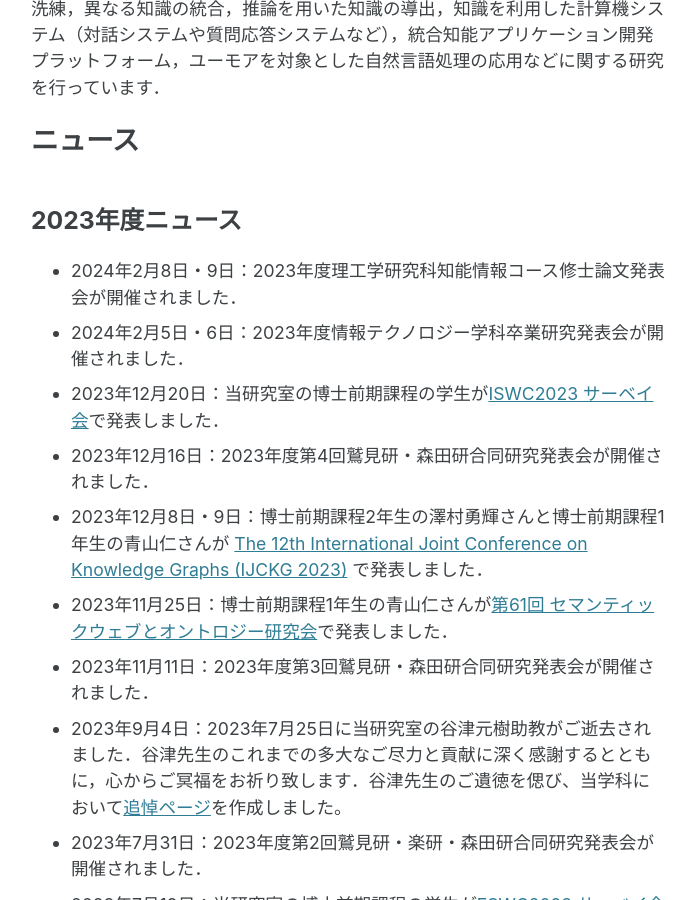
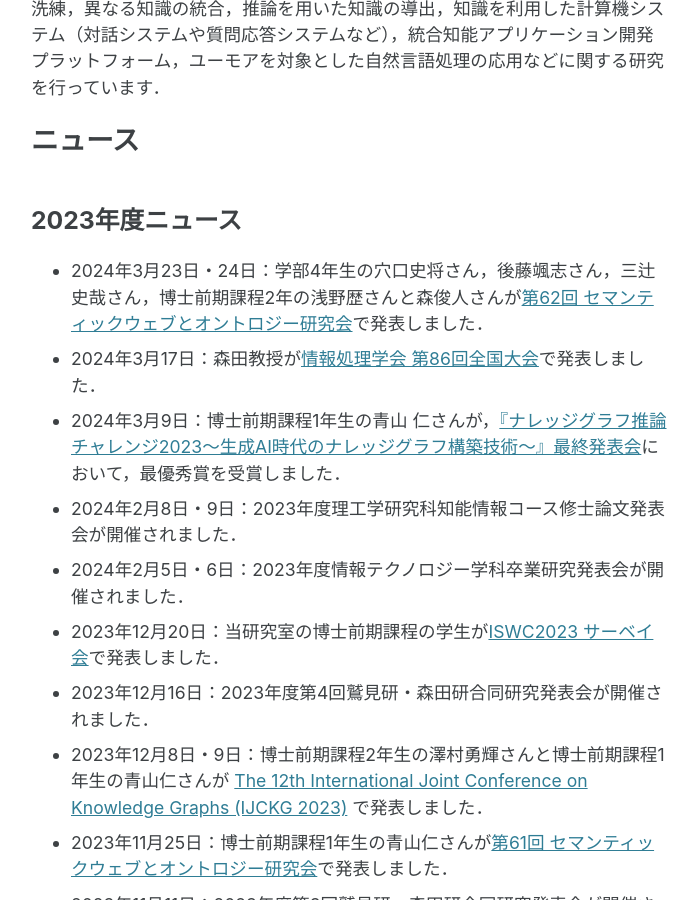
Before and after one commit to ke-lab-it-agu/ke-lab-it-agu.github.io, a Jekyll site: the page built from index.md, in a window 1280 px wide and 900 px high, scrolled down 506 px. Shown: the whole window, without its empty margins (291-988 px from the left). Built offline with Jekyll 4.4.1, drawn with Linux system fonts in a browser that asks for light colours; cached includes are drawn as plain includes.

Commit message:
update news

```diff
--- a/index.md
+++ b/index.md
@@ -11,6 +11,9 @@ excerpt: "青山学院大学 理工学部 情報テクノロジー学科 <br/>
 # ニュース
 
 ## 2023年度ニュース
+* 2024年3月23日・24日：学部4年生の穴口史将さん，後藤颯志さん，三辻史哉さん，博士前期課程2年の浅野歴さんと森俊人さんが[第62回 セマンティックウェブとオントロジー研究会](https://www.sigswo.org/papers/62program)で発表しました．
+* 2024年3月17日：森田教授が[情報処理学会 第86回全国大会](https://onsite.gakkai-web.net/ipsj/abstract/html/program/program4.html#S7B)で発表しました．
+* 2024年3月9日：博士前期課程1年生の青山 仁さんが，[『ナレッジグラフ推論チャレンジ2023〜生成AI時代のナレッジグラフ構築技術〜』最終発表会](https://challenge.knowledge-graph.jp/2023/)において，最優秀賞を受賞しました．
 * 2024年2月8日・9日：2023年度理工学研究科知能情報コース修士論文発表会が開催されました．
 * 2024年2月5日・6日：2023年度情報テクノロジー学科卒業研究発表会が開催されました．
 * 2023年12月20日：当研究室の博士前期課程の学生が[ISWC2023 サーベイ会](https://kg-wakate.connpass.com/event/300488/)で発表しました．
```
